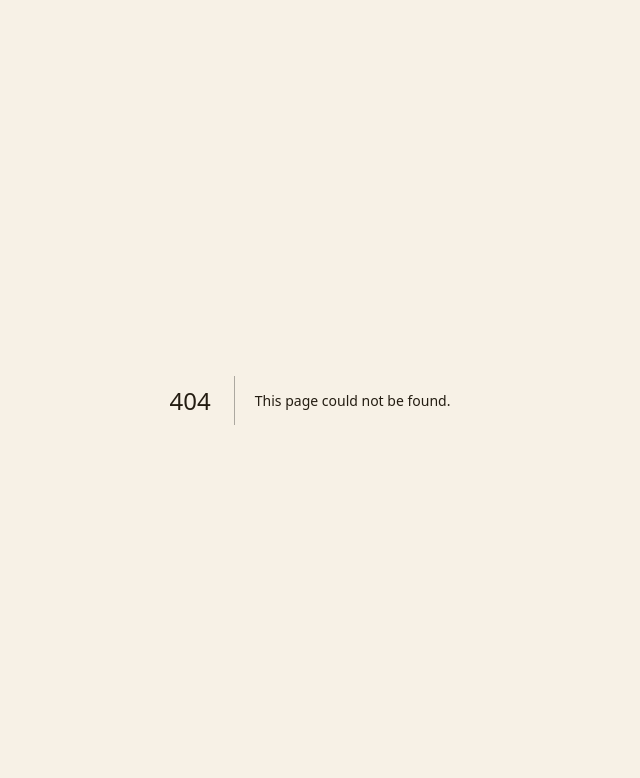
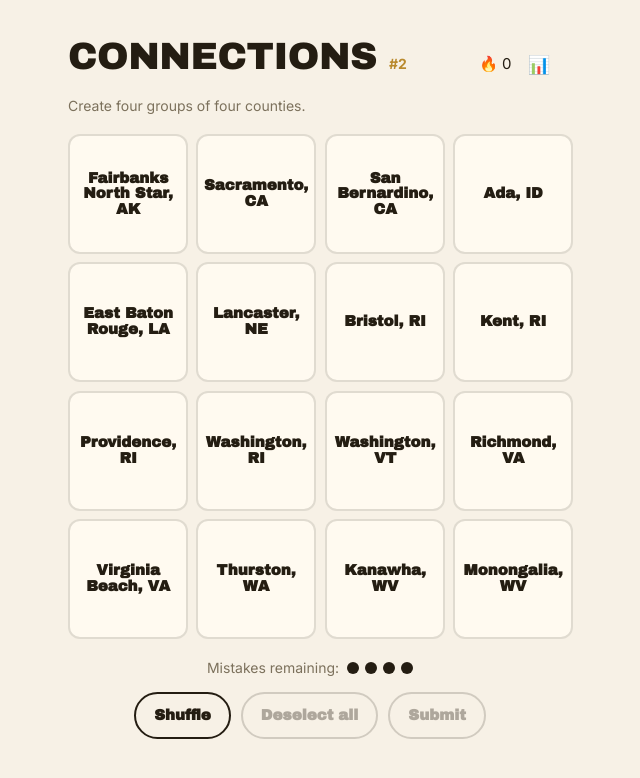
Before and after one commit to orest3781/countygames, a Next.js app: page /connections in a window 1280 px wide. Before the commit this address had no page. Shown: the top 778 px of the page, without its empty margins (330-970 px from the left). Built offline with nearby package versions, Linux system fonts and the light colour scheme.

Commit message:
feat(connections-ui): stats + win/lose overlays, orchestrator, /connections route

```diff
--- /dev/null
+++ b/src/app/connections/page.tsx
@@ -0,0 +1,5 @@
+import ConnectionsApp from "@/components/connections/ConnectionsApp";
+
+export default function Page() {
+  return <ConnectionsApp />;
+}
--- /dev/null
+++ b/src/components/connections/ConnectionsApp.tsx
@@ -0,0 +1,72 @@
+"use client";
+import { useState } from "react";
+import { useConnections } from "./useConnections";
+import Header from "./Header";
+import Grid from "./Grid";
+import Controls from "./Controls";
+import WinLose from "./WinLose";
+import StatsModal from "./StatsModal";
+import Overlay from "@/components/countle/Overlay";
+import { INK } from "@/components/countle/theme";
+import { loadConnectionsState } from "@/lib/connections";
+
+export default function ConnectionsApp() {
+  const { status, view, selected, displayOrder, toggle, submit, shuffle, deselectAll } = useConnections();
+  const [overlay, setOverlay] = useState<null | "stats">(null);
+  const [flash, setFlash] = useState<string | null>(null);
+
+  if (status !== "ready" || !view) {
+    return (
+      <main style={{ minHeight: "100vh", display: "flex", alignItems: "center", justifyContent: "center", color: INK }}>
+        <span style={{ fontFamily: "var(--font-display)", fontSize: 22 }}>
+          {status === "error" ? "Couldn't load today's puzzle." : "Loading…"}
+        </span>
+      </main>
+    );
+  }
+
+  const labelOf = (fips: string) =>
+    view.unsolvedGroups.flatMap((g) => g.cards).find((c) => c.fips === fips)?.label ?? fips;
+
+  const onSubmit = () => {
+    const r = submit();
+    if (!r) return;
+    if (r.kind === "one-away") showFlash("One away…");
+    else if (r.kind === "wrong") showFlash("Not a group.");
+    else if (r.kind === "duplicate") showFlash("Already tried.");
+  };
+  const showFlash = (msg: string) => { setFlash(msg); setTimeout(() => setFlash(null), 1400); };
+
+  return (
+    <main style={{ maxWidth: 520, margin: "0 auto", padding: "28px 18px 80px" }}>
+      <Header puzzleNumber={view.puzzleNumber} streak={view.streak} onOpenStats={() => setOverlay("stats")} />
+      <p style={{ color: "#7c715c", fontSize: 14, margin: "10px 0 18px" }}>
+        Create four groups of four counties.
+      </p>
+
+      <div style={{ position: "relative" }}>
+        {flash && (
+          <div className="animate-fade-in" style={{
+            position: "absolute", top: -34, left: "50%", transform: "translateX(-50%)", zIndex: 5,
+            background: INK, color: "#f7f1e6", padding: "6px 14px", borderRadius: 999, fontSize: 13, fontWeight: 700, whiteSpace: "nowrap",
+          }}>{flash}</div>
+        )}
+        <Grid solvedGroups={view.solvedGroups} displayOrder={displayOrder} labelOf={labelOf}
+          selected={selected} disabled={view.finished} onToggle={toggle} />
+      </div>
+
+      {!view.finished && (
+        <Controls mistakesLeft={view.mistakesLeft} canSubmit={selected.length === 4}
+          anySelected={selected.length > 0} onShuffle={shuffle} onDeselect={deselectAll} onSubmit={onSubmit} />
+      )}
+
+      {view.finished && <WinLose view={view} />}
+
+      {overlay === "stats" && (
+        <Overlay onClose={() => setOverlay(null)}>
+          <StatsModal state={loadConnectionsState(window.localStorage)} />
+        </Overlay>
+      )}
+    </main>
+  );
+}
--- /dev/null
+++ b/src/components/connections/StatsModal.tsx
@@ -0,0 +1,29 @@
+"use client";
+import type { ConnectionsState } from "@/lib/connections";
+import { connectionsStats } from "@/lib/connections";
+import { INK } from "@/components/countle/theme";
+
+function Stat({ big, label }: { big: string | number; label: string }) {
+  return (
+    <div style={{ textAlign: "center" }}>
+      <div style={{ fontFamily: "var(--font-display)", fontSize: 26, color: INK, lineHeight: 1 }}>{big}</div>
+      <div style={{ fontSize: 11.5, color: "#8a7d65", marginTop: 3 }}>{label}</div>
+    </div>
+  );
+}
+
+export default function StatsModal({ state }: { state: ConnectionsState }) {
+  const s = connectionsStats(state);
+  return (
+    <div>
+      <div style={{ fontFamily: "var(--font-display)", fontSize: 22, color: INK, marginBottom: 14 }}>Statistics</div>
+      <div style={{ display: "flex", justifyContent: "space-around" }}>
+        <Stat big={s.played} label="played" />
+        <Stat big={`${s.winPct}%`} label="win rate" />
+        <Stat big={s.currentStreak} label="streak" />
+        <Stat big={s.maxStreak} label="max streak" />
+        <Stat big={s.perfect} label="perfect" />
+      </div>
+    </div>
+  );
+}
--- /dev/null
+++ b/src/components/connections/WinLose.tsx
@@ -0,0 +1,46 @@
+"use client";
+import { useState } from "react";
+import type { ConnectionsView } from "@/lib/connections";
+import { COLORS } from "@/lib/connections";
+import { GROUP_HEX, GROUP_TEXT } from "./theme";
+import { INK } from "@/components/countle/theme";
+
+export default function WinLose({ view }: { view: ConnectionsView }) {
+  const [copied, setCopied] = useState(false);
+  // All four groups in canonical color order (solved + unsolved combined).
+  const byColor = new Map([...view.solvedGroups, ...view.unsolvedGroups].map((g) => [g.color, g]));
+  const ordered = COLORS.map((c) => byColor.get(c)!).filter(Boolean);
+
+  const onShare = async () => {
+    try {
+      await navigator.clipboard.writeText(view.shareText);
+      setCopied(true);
+      setTimeout(() => setCopied(false), 1800);
+    } catch { /* clipboard unavailable */ }
+  };
+
+  return (
+    <div style={{ marginTop: 26, textAlign: "center" }}>
+      <div style={{ fontFamily: "var(--font-display)", fontSize: 30, color: INK, marginBottom: 4 }}>
+        {view.won ? "Solved it!" : "Next time!"}
+      </div>
+      <div style={{ color: "#7c715c", fontSize: 14, marginBottom: 16 }}>
+        {view.won ? `Streak ${view.streak} 🔥` : "Here were the four groups:"}
+      </div>
+      <div style={{ display: "flex", flexDirection: "column", gap: 8, marginBottom: 20 }}>
+        {ordered.map((g) => (
+          <div key={g.color} style={{ background: GROUP_HEX[g.color], color: GROUP_TEXT, borderRadius: 12, padding: "10px 12px" }}>
+            <div style={{ fontFamily: "var(--font-display)", fontWeight: 800, fontSize: 14, textTransform: "uppercase" }}>{g.label}</div>
+            <div style={{ fontSize: 13, marginTop: 2, opacity: 0.85 }}>{g.cards.map((c) => c.label).join("  ·  ")}</div>
+          </div>
+        ))}
+      </div>
+      <button onClick={onShare} style={{
+        padding: "12px 26px", borderRadius: 999, border: "none", background: INK, color: "#f7f1e6",
+        fontFamily: "var(--font-display)", fontSize: 16, fontWeight: 700, cursor: "pointer",
+      }}>
+        {copied ? "Copied!" : "Share"}
+      </button>
+    </div>
+  );
+}
```
